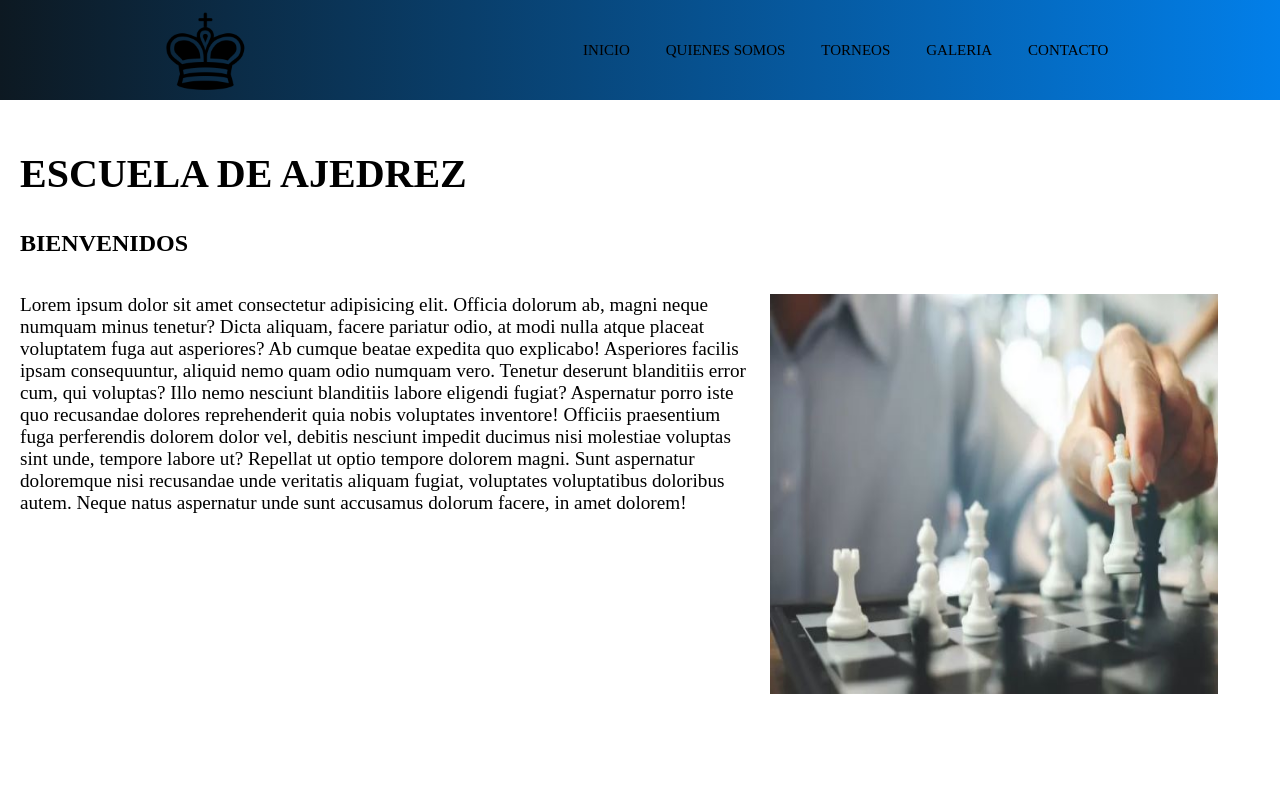
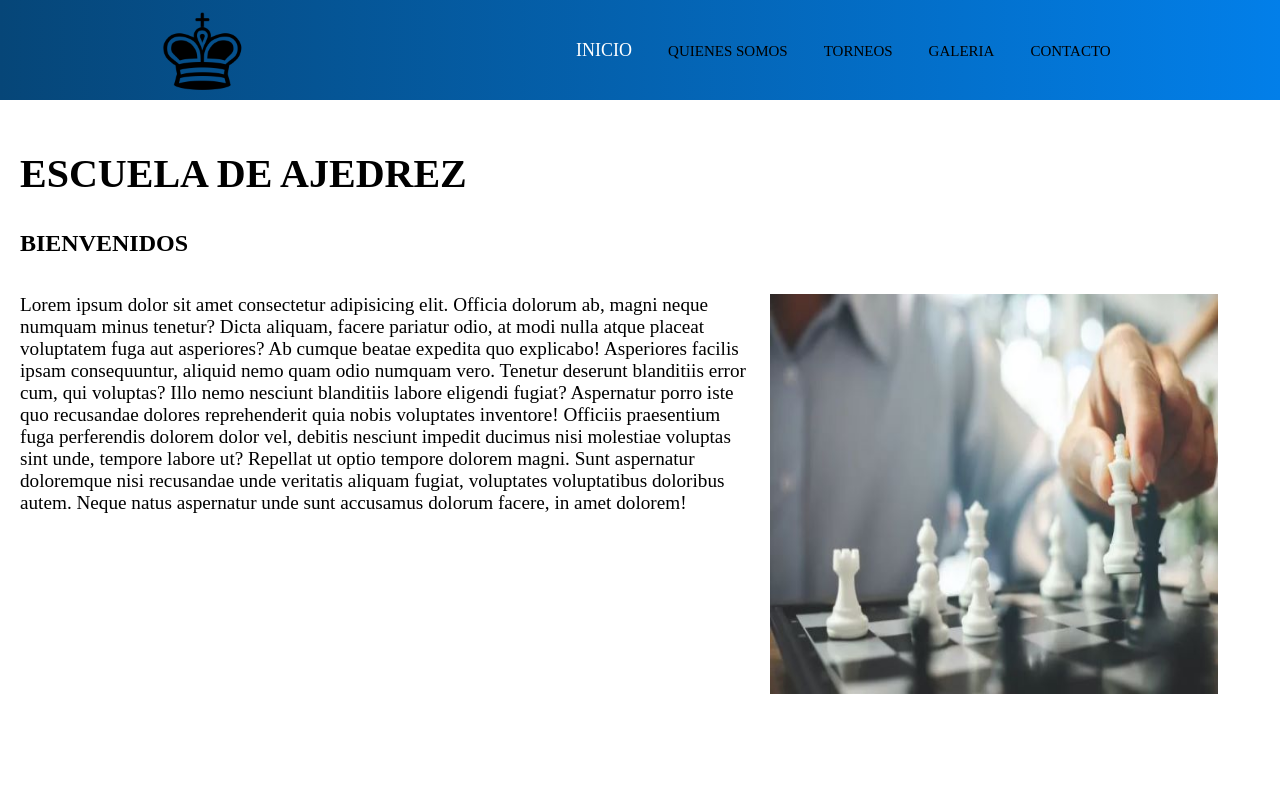
Before and after one commit to HectorAlzaga/mi_repositorio, a plain HTML site: page index.html in a window 1280 px wide. In both pictures the pointer is over the link "INICIO". Shown: the top 787 px of the page. Drawn offline with Linux system fonts and the light colour scheme.

Commit message:
se agrego al menu transformacion y transicion

```diff
--- a/css/style.css
+++ b/css/style.css
@@ -9,7 +9,7 @@
     height: 100px;
     /* background-color: #027fe9; */
     /*USO DE GRADIENTE*/
-    background-image: linear-gradient(to left, #027fe9, #0d1922);
+    background-image: linear-gradient(to left, #027fe9, #064678);
     flex-wrap: wrap;
     justify-content: space-around;
     align-items: center;
@@ -21,6 +21,12 @@ a{
     padding: 1rem;
     color: black;
     font-size: 15px;
+}
+/*USO DE TRANSICIONES Y TRANSFORMACIONES*/
+a:hover{
+    color: white;
+    font-size: 18px;
+    transform: scale(2,2);
 }
 .header li{
     display: inline-block;
```
